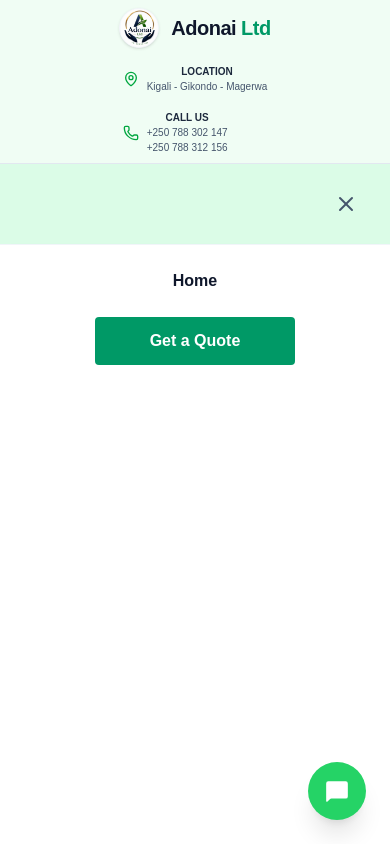
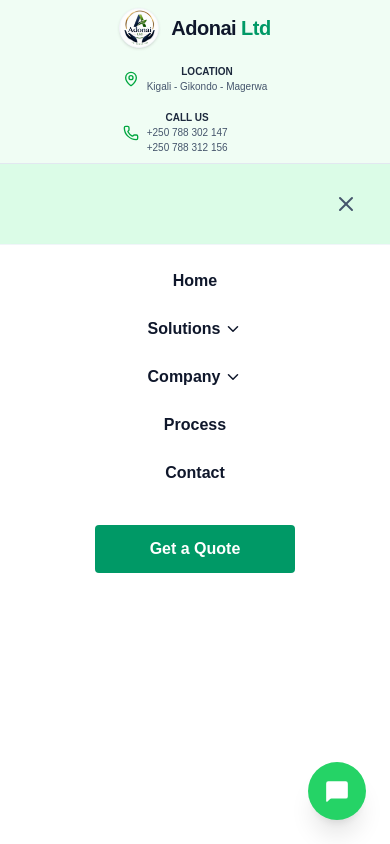
Before and after one commit to gisubizo106/adonai-ltd-company, a Next.js app: page / in a window 390 px wide. Both pictures are taken after a click on the button 346 px from the left and 204 px from the top of the page. Shown: the top 844 px of the page. Built offline with nearby package versions, Linux system fonts and the light colour scheme.

Commit message:
i make changes in different files

```diff
--- a/components/header.tsx
+++ b/components/header.tsx
@@ -102,13 +102,48 @@ export default function Header() {
           {mobileMenuOpen ? <X size={24} /> : <Menu size={24} />}
         </button>
       </div>
-
-      {/* MOBILE MENU */}
+{/* MOBILE MENU */}
       {mobileMenuOpen && (
         <div className="md:hidden border-t border-slate-100 bg-white px-6 py-6 flex flex-col gap-6 shadow-lg absolute w-full left-0 z-50 min-h-screen">
           <Link href="/" onClick={() => setMobileMenuOpen(false)} className="text-slate-900 font-bold text-center">Home</Link>
-          {/* ... other mobile items ... */}
-          <Link href="/#contact" onClick={() => setMobileMenuOpen(false)} className="bg-emerald-600 text-center text-white font-bold py-3 px-8 rounded w-full max-w-[200px] mx-auto">Get a Quote</Link>
+
+          {/* Mobile Solutions */}
+          <div className="flex flex-col items-center gap-2">
+            <button onClick={() => setMobileSolutionsOpen(!mobileSolutionsOpen)} className="font-bold text-slate-900 flex items-center gap-1">
+              Solutions <ChevronDown size={18} />
+            </button>
+            {mobileSolutionsOpen && (
+              <div className="flex flex-col gap-2 bg-slate-50 w-full p-4 rounded-lg">
+                {Object.entries(SERVICES_DATA).map(([id, service]) => (
+                  <Link key={id} href={`/services/${id}`} onClick={() => setMobileMenuOpen(false)} className="text-sm text-center text-slate-700 font-bold py-1">
+                    {service.title.replace(/^\d+\.\s+/, '')}
+                  </Link>
+                ))}
+              </div>
+            )}
+          </div>
+
+          {/* Mobile Company */}
+          <div className="flex flex-col items-center gap-2">
+            <button onClick={() => setMobileCompanyOpen(!mobileCompanyOpen)} className="font-bold text-slate-900 flex items-center gap-1">
+              Company <ChevronDown size={18} />
+            </button>
+            {mobileCompanyOpen && (
+              <div className="flex flex-col gap-2 bg-slate-50 w-full p-4 rounded-lg text-center">
+                <Link href="/#why-us" onClick={() => setMobileMenuOpen(false)} className="text-sm text-slate-700 font-bold py-1">Why Us</Link>
+                <Link href="/about" onClick={() => setMobileMenuOpen(false)} className="text-sm text-slate-700 font-bold py-1">About</Link>
+                <Link href="/teamdepartment" onClick={() => setMobileMenuOpen(false)} className="text-sm text-slate-700 font-bold py-1">Team</Link>
+                <Link href="/#network" onClick={() => setMobileMenuOpen(false)} className="text-sm text-slate-700 font-bold py-1">Clients</Link>
+              </div>
+            )}
+          </div>
+
+          <Link href="/process" onClick={() => setMobileMenuOpen(false)} className="text-slate-900 font-bold text-center">Process</Link>
+          <Link href="/#contact" onClick={() => setMobileMenuOpen(false)} className="text-slate-900 font-bold text-center">Contact</Link>
+
+          <Link href="/#contact" onClick={() => setMobileMenuOpen(false)} className="bg-emerald-600 text-center text-white font-bold py-3 px-8 rounded w-full max-w-[200px] mx-auto mt-4">
+            Get a Quote
+          </Link>
         </div>
       )}
     </header>
```
